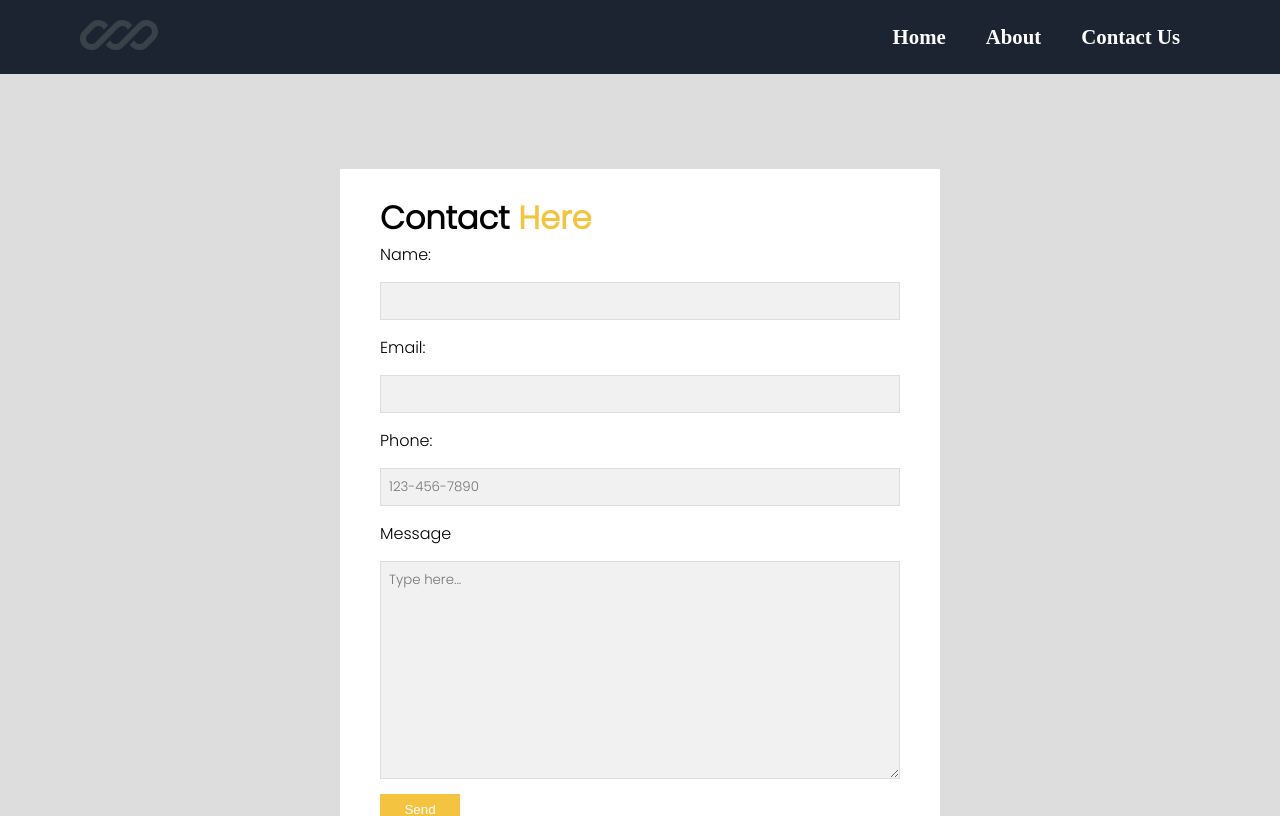
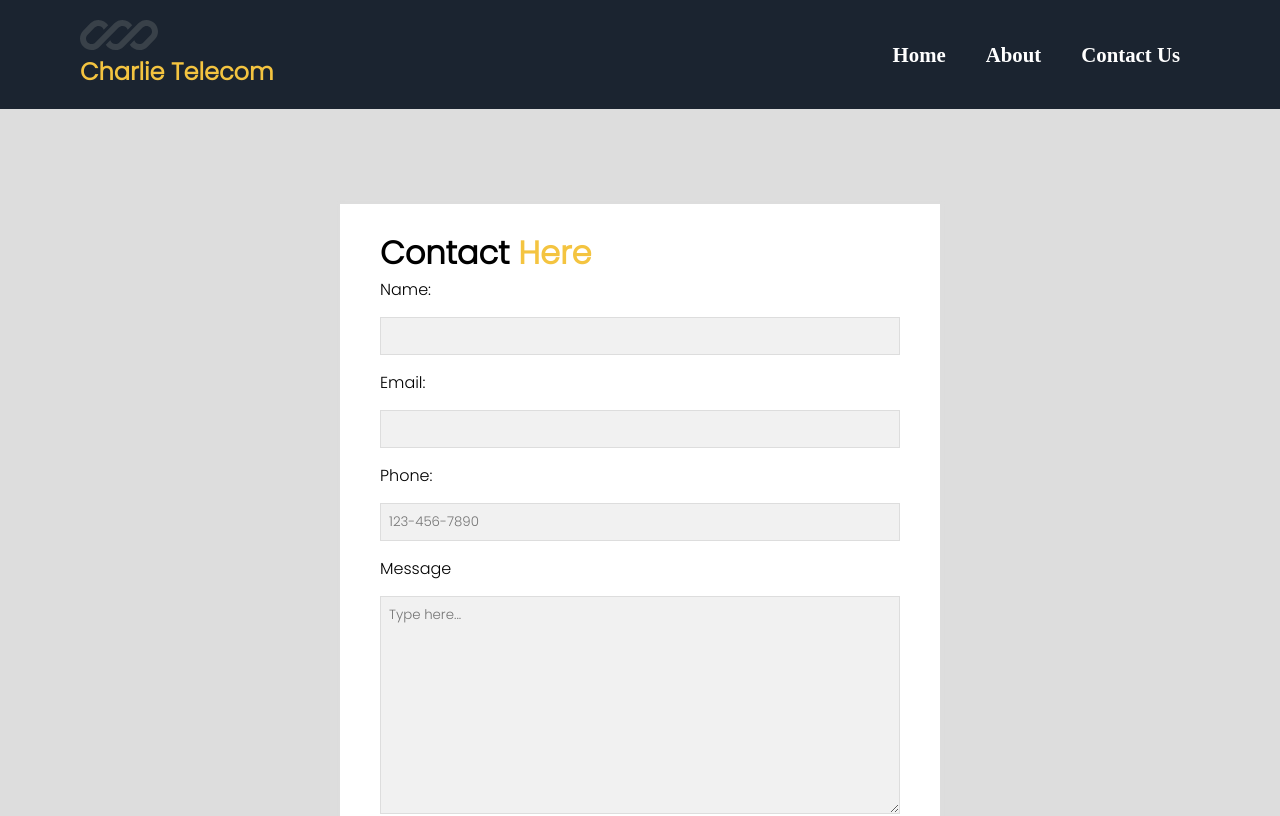
Before and after one commit to K00LRav/CharlieTelecom, a React (Vite) app: page /Contact in a window 1280 px wide. Shown: the top 816 px of the page. Built offline with nearby package versions, Linux system fonts and the light colour scheme.

Commit message:
made changes to logo

```diff
--- a/src/components/Header/Header.css
+++ b/src/components/Header/Header.css
@@ -1,3 +1,4 @@
+@import url('https://fonts.googleapis.com/css2?family=Poppins:wght@300&display=swap');
 /* .header-container{
     height: 80px;
     background-color: #4070f4;
@@ -10,6 +11,13 @@ nav{
     background-color: #1b2430;
     padding: 20px 80px;
     box-shadow: 0 5px 15px rgba(0, 0, 0, 0.06);
+}
+
+
+.site-title{
+    color: #F4C440;
+    font-family: "Poppins";
+    font-weight: 800;
 }
 
 #navbar{
--- a/src/components/Header/Header.jsx
+++ b/src/components/Header/Header.jsx
@@ -31,8 +31,8 @@ function Header(){
               fill="#394149"
             ></path>{" "}
           </svg>
+          <h1 className="site-title">Charlie Telecom</h1>
         </a>
-
         <div>
           <ul
             id="navbar"
@@ -63,6 +63,7 @@ function Header(){
           ></i>
         </div>
       </nav>
+
     );
   }
 
--- a/src/pages/HomePage/HomePage.jsx
+++ b/src/pages/HomePage/HomePage.jsx
@@ -5,13 +5,10 @@ import { Swiper, SwiperSlide } from "swiper/react";
 // import required modules
 import { Pagination, Navigation } from "swiper/modules";
 
-
 // Import Swiper styles
 import "swiper/css";
 import "swiper/css/pagination";
 import "swiper/css/navigation";
-
-
 
 function HomePage() {
   return (
@@ -19,9 +16,8 @@ function HomePage() {
       <div className="homepage-container">
         <div className="slide-container">
           <div className="card-wrapper">
-
             <Swiper
-                slidesPerView={'auto'}
+              slidesPerView={"auto"}
               spaceBetween={30}
               loop={true}
               pagination={{
@@ -45,9 +41,41 @@ function HomePage() {
                     </div>
                   </div>
                   <div className="card-content">
+                    <h2 className="title">Welcome To Charlie Telecommunications</h2>
+                    <p className="description">
+                      Where we specialize in CCTV installation,
+                      Network cable installation
+                    </p>
+
+                    {/* <button className="button">View More</button> */}
+                  </div>
+                </div>
+              </SwiperSlide>
+              <SwiperSlide>
+                <div className="card">
+                  <div className="image-content">
+                    <span className="overlay"></span>
+
+                    <div className="card-image">
+                      <img
+                        src="https://images.unsplash.com/photo-1470311500468-0179201f7499?ixlib=rb-4.0.3&ixid=M3wxMjA3fDB8MHxwaG90by1wYWdlfHx8fGVufDB8fHx8fA%3D%3D&auto=format&fit=crop&w=3387&q=80"
+                        alt=""
+                        className="card-img"
+                      />
+                    </div>
+                  </div>
+                  <div className="card-content">
                     <h2 className="title">What Is Telecommunications?</h2>
                     <p className="description">
-                      Telecommunications, also known as telecom, is the exchange of information over significant distances by electronic means and refers to all types of voice, data and video transmission. This is a broad term that includes a wide range of information-transmitting technologies and communications infrastructures, such as wired phones; mobile devices, such as cellphones; microwave communications; fiber optics; satellites; radio and television broadcasting; the internet; and telegraphs.
+                      Telecommunications, also known as telecom, is the exchange
+                      of information over significant distances by electronic
+                      means and refers to all types of voice, data and video
+                      transmission. This is a broad term that includes a wide
+                      range of information-transmitting technologies and
+                      communications infrastructures, such as wired phones;
+                      mobile devices, such as cellphones; microwave
+                      communications; fiber optics; satellites; radio and
+                      television broadcasting; the internet; and telegraphs.
                     </p>
 
                     {/* <button className="button">View More</button> */}
@@ -69,8 +97,13 @@ function HomePage() {
                   </div>
                   <div className="card-content">
                     <h2 className="title">What Is CCTV?</h2>
-                      <p className="description">CCTV means “closed-circuit television” and is commonly known as a video surveillance technology. “Closed-circuit” means broadcasts are limited (closed) to a selected group of monitors, unlike “regular” TV, which can be received and viewed by whoever sets up a reception device.</p>
-
+                    <p className="description">
+                      CCTV means “closed-circuit television” and is commonly
+                      known as a video surveillance technology. “Closed-circuit”
+                      means broadcasts are limited (closed) to a selected group
+                      of monitors, unlike “regular” TV, which can be received
+                      and viewed by whoever sets up a reception device.
+                    </p>
 
                     {/* <button className="button">View More</button> */}
                   </div>
@@ -91,8 +124,14 @@ function HomePage() {
                   </div>
                   <div className="card-content">
                     <h2 className="title">What Is CATV?</h2>
-                      <p className="description">Commonly known as community antenna television (CATV), these cable systems use a “community antenna” to receive broadcast signals (often from communications satellites), which they then retransmit via cables to homes and establishments in the local area subscribing to the service</p>
-
+                    <p className="description">
+                      Commonly known as community antenna television (CATV),
+                      these cable systems use a “community antenna” to receive
+                      broadcast signals (often from communications satellites),
+                      which they then retransmit via cables to homes and
+                      establishments in the local area subscribing to the
+                      service
+                    </p>
 
                     {/* <button className="button">View More</button> */}
                   </div>
```
Also changed, not shown: 1 other file (tests, documents, lock files or other folders). Lines whose indentation alone changed are shown as unchanged.
